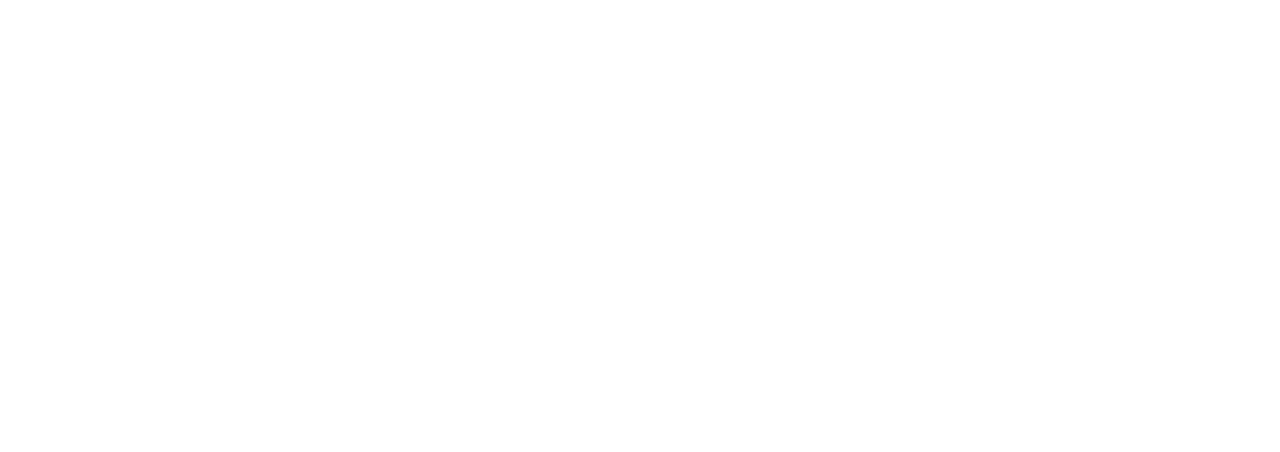
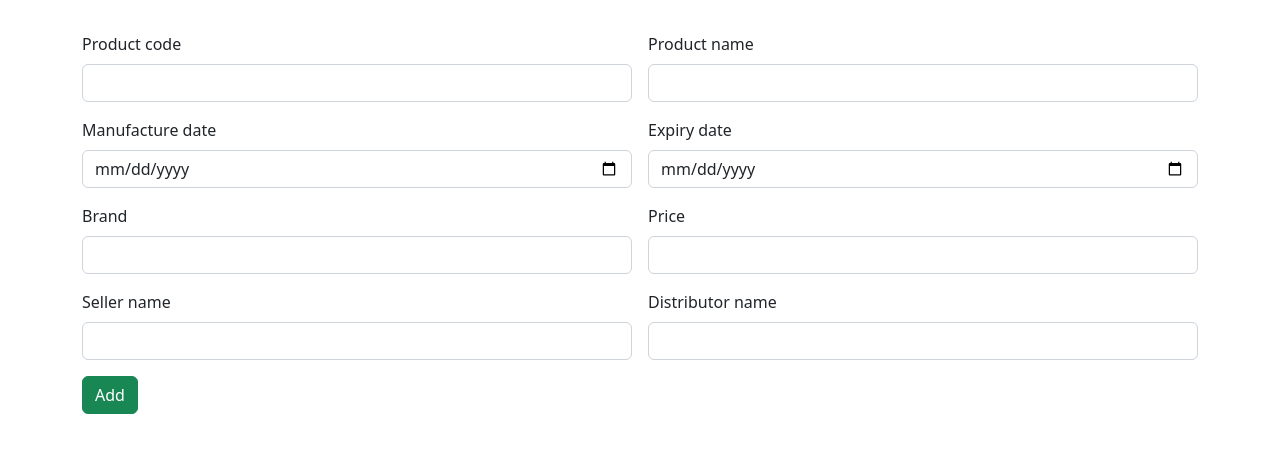
Before and after one commit to Asiyacm/New-Product-Angular-App, an Angular app: page / in a window 1280 px wide. Shown: the top 452 px of the page. Built offline with nearby package versions, Linux system fonts and the light colour scheme.

Commit message:
add commit

```diff
--- /dev/null
+++ b/src/app/add-product/add-product.component.html
@@ -0,0 +1,62 @@
+<div class="container">
+    <div class="row">
+        <div class="col col-12 col-sm-12 col-md-12 col-lg-12 col-xl-12 col-xxl-12">
+            <div class="row g-3 mt-3">
+                <div class="col col-12 col-sm-6 col-md-6 col-lg-6 col-xl-6 col-xxl-6">
+
+                    <label for="" class="form-label">Product code</label>
+                    <input name="pcode" [(ngModel)]="pcode" type="text" class="form-control">
+
+                </div>
+                <div class="col col-12 col-sm-6 col-md-6 col-lg-6 col-xl-6 col-xxl-6">
+
+                    <label for="" class="form-label">Product name</label>
+                    <input name="pname" [(ngModel)]="pname" type="text" class="form-control">
+
+                </div>
+                <div class="col col-12 col-sm-6 col-md-6 col-lg-6 col-xl-6 col-xxl-6">
+
+                    <label for="" class="form-label">Manufacture date</label>
+                    <input name="mandate" [(ngModel)]="mandate" type="date" name="" id="" class="form-control">
+
+                </div>
+                <div class="col col-12 col-sm-6 col-md-6 col-lg-6 col-xl-6 col-xxl-6">
+
+                    <label for="" class="form-label">Expiry date</label>
+                    <input name="expdate" [(ngModel)]="expdate" type="date" name="" id="" class="form-control">
+
+                </div>
+                <div class="col col-12 col-sm-6 col-md-6 col-lg-6 col-xl-6 col-xxl-6">
+
+                    <label for="" class="form-label">Brand</label>
+                    <input name="brand" [(ngModel)]="brand" type="text" class="form-control">
+
+                </div>
+                <div class="col col-12 col-sm-6 col-md-6 col-lg-6 col-xl-6 col-xxl-6">
+
+                    <label for="" class="form-label">Price</label>
+                    <input name="price" [(ngModel)]="price" type="text" class="form-control">
+
+                </div>
+                <div class="col col-12 col-sm-6 col-md-6 col-lg-6 col-xl-6 col-xxl-6">
+
+                    <label for="" class="form-label">Seller name</label>
+                    <input name="seller" [(ngModel)]="seller" type="text" class="form-control">
+
+                </div>
+                <div class="col col-12 col-sm-6 col-md-6 col-lg-6 col-xl-6 col-xxl-6">
+
+                    <label for="" class="form-label">Distributor name</label>
+                    <input name="distributor" [(ngModel)]="distributor" type="text" class="form-control">
+
+                </div>
+
+                <div class="col col-12 col-sm-12 col-md-12 col-lg-12 col-xl-12 col-xxl-12">
+
+                    <button (click)="readValues()" class="btn btn-success">Add</button>
+
+                </div>
+            </div>
+        </div>
+    </div>
+</div>
--- /dev/null
+++ b/src/app/add-product/add-product.component.ts
@@ -0,0 +1,26 @@
+import { Component } from '@angular/core';
+
+@Component({
+  selector: 'app-add-product',
+  templateUrl: './add-product.component.html',
+  styleUrls: ['./add-product.component.css']
+})
+export class AddProductComponent {
+
+
+  pcode=""
+  pname=""
+  mandate=""
+  expdate=""
+  brand=""
+  price=""
+  seller=""
+  distributor=""
+
+  readValues=()=>
+  {
+    let data:any={"productCode":this.pcode,"ProductName":this.pname,"man_date":this.mandate,"exp_date":this.expdate,"brand":this.brand,"price":this.price,"sellerName":this.seller,"distributorName":this.distributor}
+    console.log(data)
+  }
+
+}
--- a/src/app/app.component.html
+++ b/src/app/app.component.html
@@ -1,3 +1,3 @@
-
+<app-add-product></app-add-product>
 
 <router-outlet></router-outlet>
```
Also changed, not shown: src/app/app.module.ts (+6 -2 lines), src/app/add-product/add-product.component.css (added).
